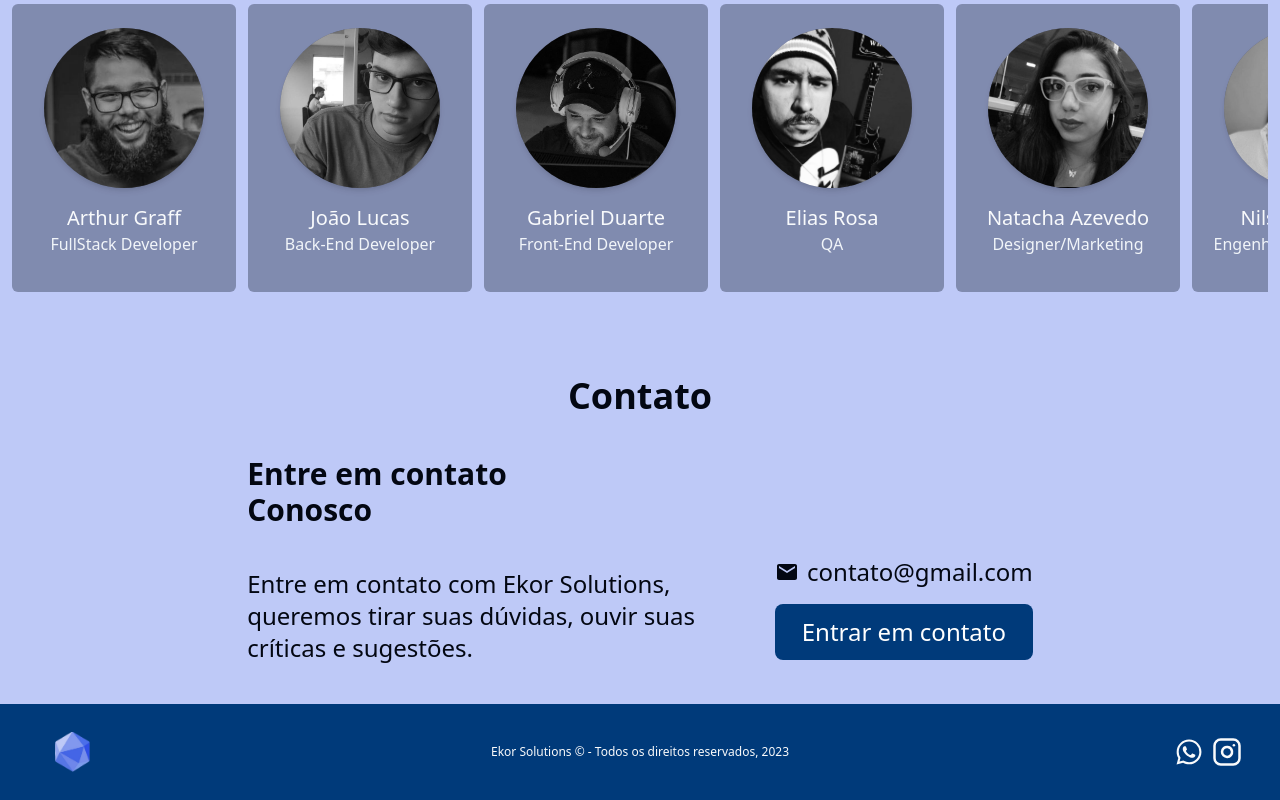
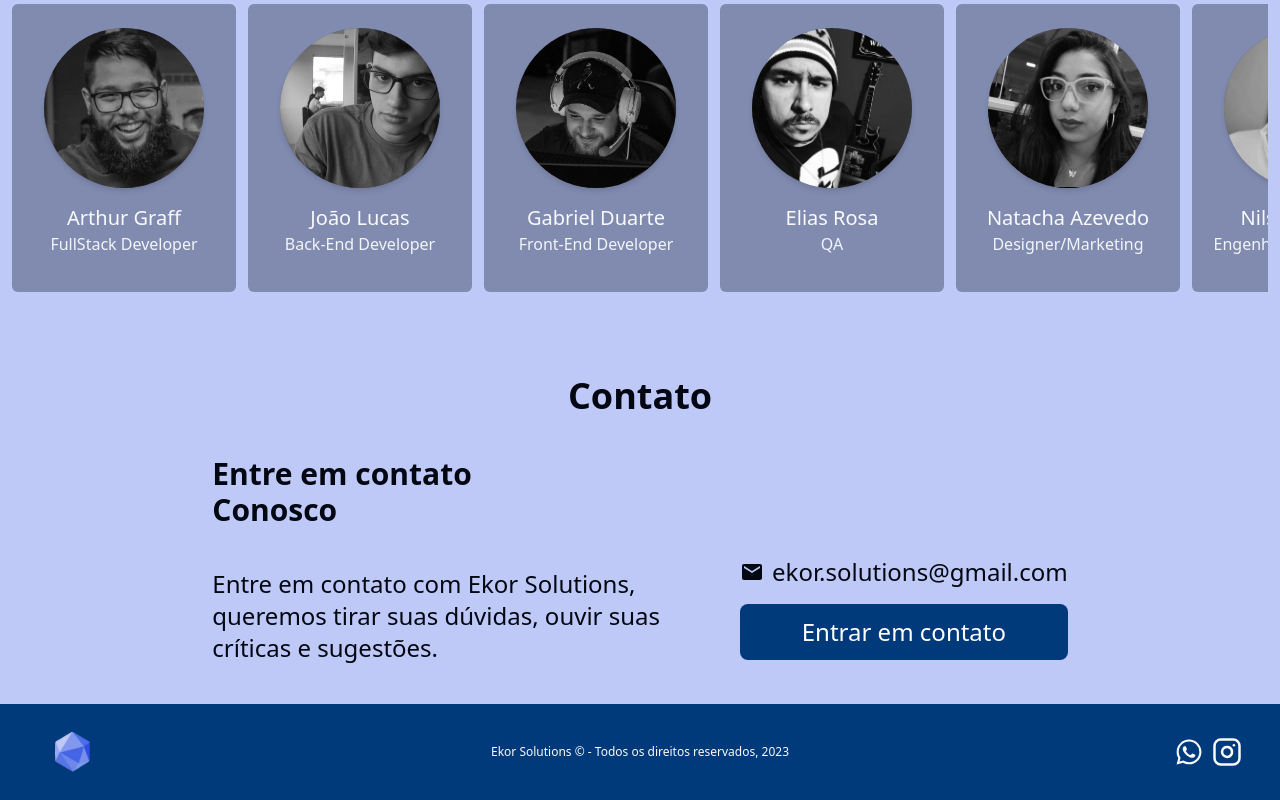
Before and after one commit to Benfic4rthur/ekorsolutions, a React (Vite) app: page / in a window 1280 px wide. Shown: the part 2010-2810 px from the top of the page. Built offline with nearby package versions, Linux system fonts and the light colour scheme.

Commit message:
docs: add email ekor

```diff
--- a/src/components/Contacts/index.jsx
+++ b/src/components/Contacts/index.jsx
@@ -47,7 +47,7 @@ export function Contacts() {
           <div className='flex flex-col gap-4 mt-24'>
             <div className='flex items-center gap-2'>
               <MdEmail />
-              <p>contato@gmail.com</p>
+              <p>ekor.solutions@gmail.com</p>
             </div>
             <a
               className='bg-[#003A7A] rounded-lg flex items-center justify-center p-3 hover:bg-[#304FE7] duration-500 text-white'
```
